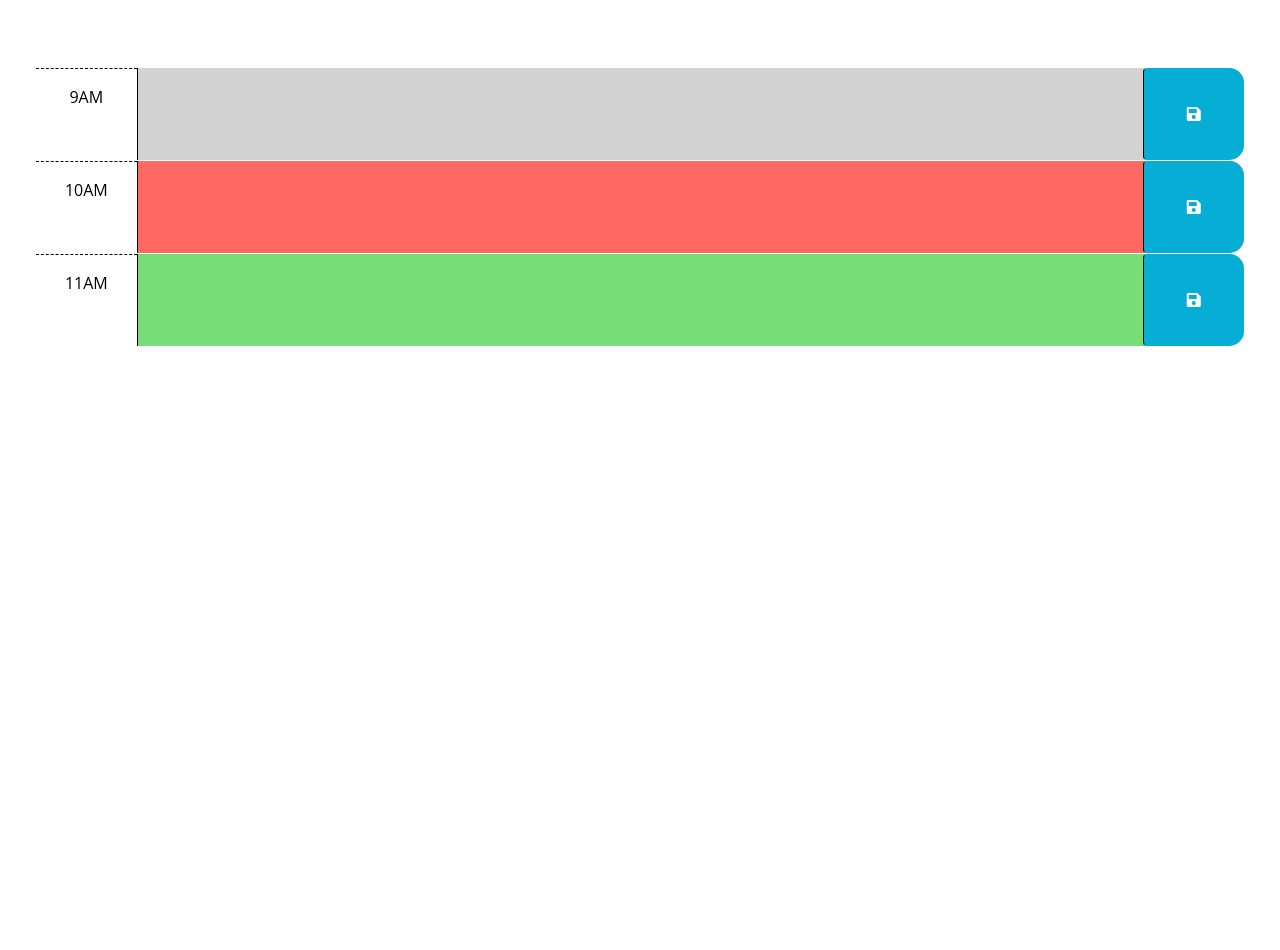
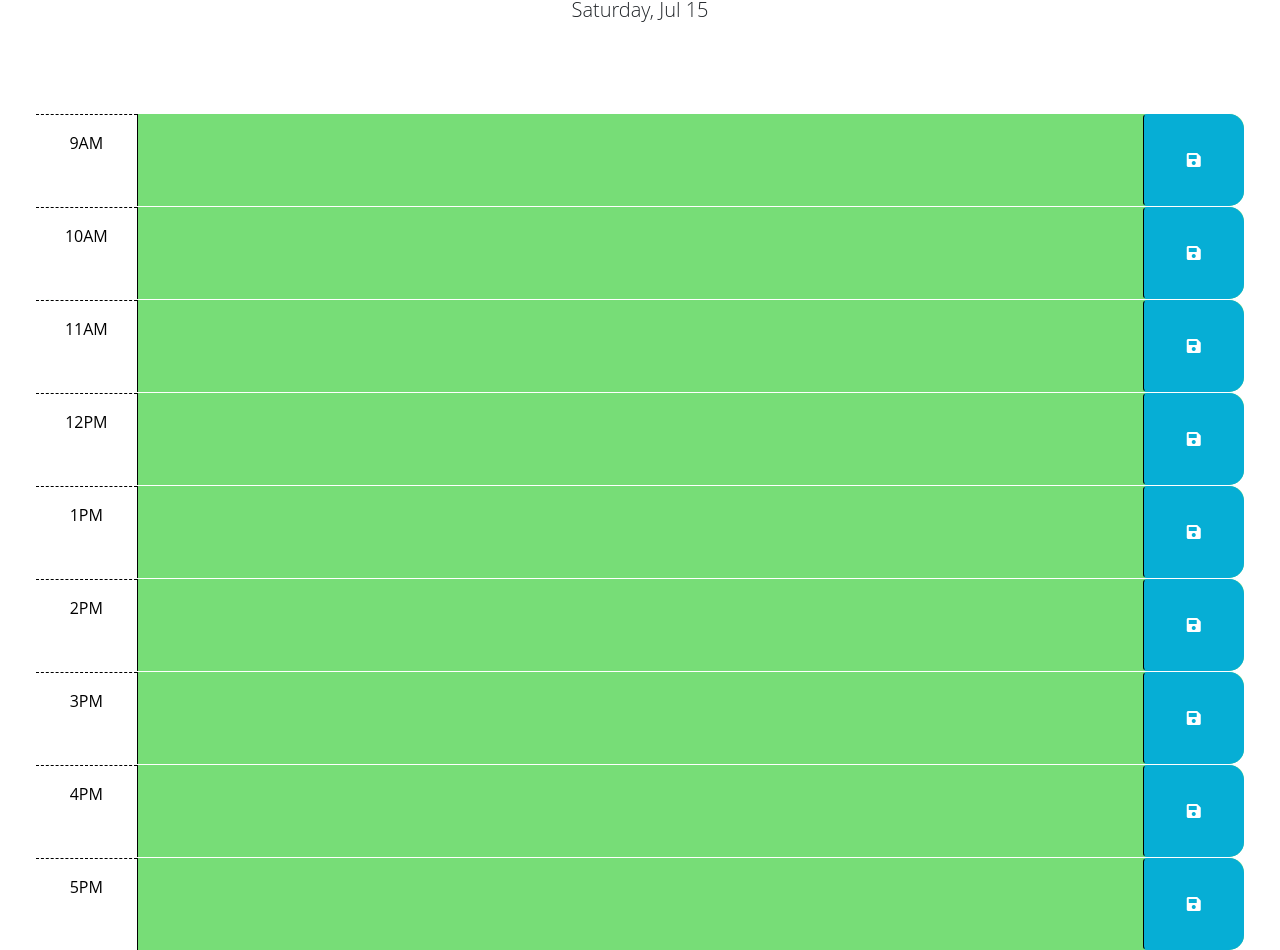
Before and after one commit to Fy50167/work-day-scheduler, a plain HTML site: page index.html in a window 1280 px wide. Shown: the part 184-1134 px from the top of the page. Before the commit the page ends 800 px from the top, so only its background shows below. Drawn offline with nearby package versions, Linux system fonts and the light colour scheme; files that its build step writes are made by us from their sources.

Commit message:
Initial batch of work, setting of event listeners and block classes

```diff
--- a/assets/js/script.js
+++ b/assets/js/script.js
@@ -1,19 +1,57 @@
 // Wrap all code that interacts with the DOM in a call to jQuery to ensure that
 // the code isn't run until the browser has finished rendering all the elements
 // in the html.
+
+
+
+
+
+
 $(function () {
-  // TODO: Add a listener for click events on the save button. This code should
-  // use the id in the containing time-block as a key to save the user input in
-  // local storage. HINT: What does `this` reference in the click listener
-  // function? How can DOM traversal be used to get the "hour-x" id of the
-  // time-block containing the button that was clicked? How might the id be
-  // useful when saving the description in local storage?
-  //
-  // TODO: Add code to apply the past, present, or future class to each time
-  // block by comparing the id to the current hour. HINTS: How can the id
-  // attribute of each time-block be used to conditionally add or remove the
-  // past, present, and future classes? How can Day.js be used to get the
-  // current hour in 24-hour time?
+
+  // Applying event listeners to save buttons.
+  var calendarEvents = { // Empty object to save the time block events to.
+  };
+
+  var buttons = $('.saveBtn');
+  buttons.each(function() {
+    $(this).on('click', function() {
+      calendarEvents[$(this).parent().attr('id')] = $(this).parent().children().eq(1).val(); // First traverse to the save buttons parent, then go back down to the first child which is the textarea.
+      localStorage.setItem('calendarEvents', JSON.stringify(calendarEvents));
+    })
+  })
+
+
+
+  // Following code for applying time classes.
+  $('#currentDay').text(dayjs().format('dddd, MMM DD'));
+  var blocks = $('.time-block');
+  var currentTime = dayjs().hour();
+
+  blocks.each(function() {
+    var blockTime = $(this).children().eq(0).text(); // Get the current time from the block.
+
+    if (blockTime.includes('PM')) { // Converting time to int for comparison with current time.
+      blockTime = Number(blockTime.slice(0, -2));
+      blockTime = blockTime + 12;
+      if (blockTime === 24) { // Special case for 12PM since we shouldn't be adding 12 to it.
+        blockTime = blockTime - 12;
+      };
+    } else {
+      blockTime = Number(blockTime.slice(0,-2));
+    };
+
+
+    if (currentTime - blockTime === 0) { // Performing time comparisons
+      $(this).addClass('present');
+    } else if (currentTime - blockTime > 0) {
+      $(this).addClass('past');
+    } else {
+      $(this).addClass('future');
+    };
+  });
+
+
   //
   // TODO: Add code to get any user input that was saved in localStorage and set
   // the values of the corresponding textarea elements. HINT: How can the id
--- a/index.html
+++ b/index.html
@@ -20,29 +20,20 @@
       href="https://fonts.googleapis.com/css2?family=Fira+Sans:wght@400;700&display=swap"
       rel="stylesheet"
     />
-    <link rel="stylesheet" href=".assets/css/style.css" />
+    <link rel="stylesheet" href="./assets/css/style.css" />
     <title>Work Day Scheduler</title>
   </head>
 
   <body>
-    <header class="p-5 mb-4">
+    <header class="p-5 mb-4 text-center">
       <h1 class="display-3">Work Day Scheduler</h1>
       <p class="lead">A simple calendar app for scheduling your work day</p>
       <p id="currentDay" class="lead"></p>
     </header>
     <div class="container-fluid px-5">
-      <!-- Use class for "past", "present", and "future" to apply styles to the
-        time-block divs accordingly. The javascript will need to do this by
-        adding/removing these classes on each div by comparing the hour in the
-        id to the current hour. The html provided below is meant to be an example
-        demonstrating how the css provided can be leveraged to create the
-        desired layout and colors. The html below should be removed or updated
-        in the finished product. Remember to delete this comment once the
-        code is implemented.
-        -->
 
-      <!-- Example of a past time block. The "past" class adds a gray background color. -->
-      <div id="hour-9" class="row time-block past">
+
+      <div id="hour-9" class="row time-block">
         <div class="col-2 col-md-1 hour text-center py-3">9AM</div>
         <textarea class="col-8 col-md-10 description" rows="3"> </textarea>
         <button class="btn saveBtn col-2 col-md-1" aria-label="save">
@@ -50,8 +41,7 @@
         </button>
       </div>
 
-      <!-- Example of a present time block. The "present" class adds a red background color. -->
-      <div id="hour-10" class="row time-block present">
+      <div id="hour-10" class="row time-block">
         <div class="col-2 col-md-1 hour text-center py-3">10AM</div>
         <textarea class="col-8 col-md-10 description" rows="3"> </textarea>
         <button class="btn saveBtn col-2 col-md-1" aria-label="save">
@@ -59,9 +49,56 @@
         </button>
       </div>
 
-      <!-- Example of a future time block. The "future" class adds a green background color. -->
-      <div id="hour-11" class="row time-block future">
+      <div id="hour-11" class="row time-block">
         <div class="col-2 col-md-1 hour text-center py-3">11AM</div>
+        <textarea class="col-8 col-md-10 description" rows="3"> </textarea>
+        <button class="btn saveBtn col-2 col-md-1" aria-label="save">
+          <i class="fas fa-save" aria-hidden="true"></i>
+        </button>
+      </div>
+
+      <div id="hour-12" class="row time-block">
+        <div class="col-2 col-md-1 hour text-center py-3">12PM</div>
+        <textarea class="col-8 col-md-10 description" rows="3"> </textarea>
+        <button class="btn saveBtn col-2 col-md-1" aria-label="save">
+          <i class="fas fa-save" aria-hidden="true"></i>
+        </button>
+      </div>
+
+      <div id="hour-13" class="row time-block">
+        <div class="col-2 col-md-1 hour text-center py-3">1PM</div>
+        <textarea class="col-8 col-md-10 description" rows="3"> </textarea>
+        <button class="btn saveBtn col-2 col-md-1" aria-label="save">
+          <i class="fas fa-save" aria-hidden="true"></i>
+        </button>
+      </div>
+
+      <div id="hour-14" class="row time-block">
+        <div class="col-2 col-md-1 hour text-center py-3">2PM</div>
+        <textarea class="col-8 col-md-10 description" rows="3"> </textarea>
+        <button class="btn saveBtn col-2 col-md-1" aria-label="save">
+          <i class="fas fa-save" aria-hidden="true"></i>
+        </button>
+      </div>
+
+      <div id="hour-15" class="row time-block">
+        <div class="col-2 col-md-1 hour text-center py-3">3PM</div>
+        <textarea class="col-8 col-md-10 description" rows="3"> </textarea>
+        <button class="btn saveBtn col-2 col-md-1" aria-label="save">
+          <i class="fas fa-save" aria-hidden="true"></i>
+        </button>
+      </div>
+
+      <div id="hour-16" class="row time-block">
+        <div class="col-2 col-md-1 hour text-center py-3">4PM</div>
+        <textarea class="col-8 col-md-10 description" rows="3"> </textarea>
+        <button class="btn saveBtn col-2 col-md-1" aria-label="save">
+          <i class="fas fa-save" aria-hidden="true"></i>
+        </button>
+      </div>
+
+      <div id="hour-17" class="row time-block">
+        <div class="col-2 col-md-1 hour text-center py-3">5PM</div>
         <textarea class="col-8 col-md-10 description" rows="3"> </textarea>
         <button class="btn saveBtn col-2 col-md-1" aria-label="save">
           <i class="fas fa-save" aria-hidden="true"></i>
@@ -74,6 +111,6 @@
     integrity="sha256-iu/zLUB+QgISXBLCW/mcDi/rnf4m4uEDO0wauy76x7U="
     crossorigin="anonymous"></script>
 
-    <script src=".assets/js/script.js"></script>
+    <script src="./assets/js/script.js"></script>
   </body>
 </html>
```
Also changed, not shown: 1 other file.
